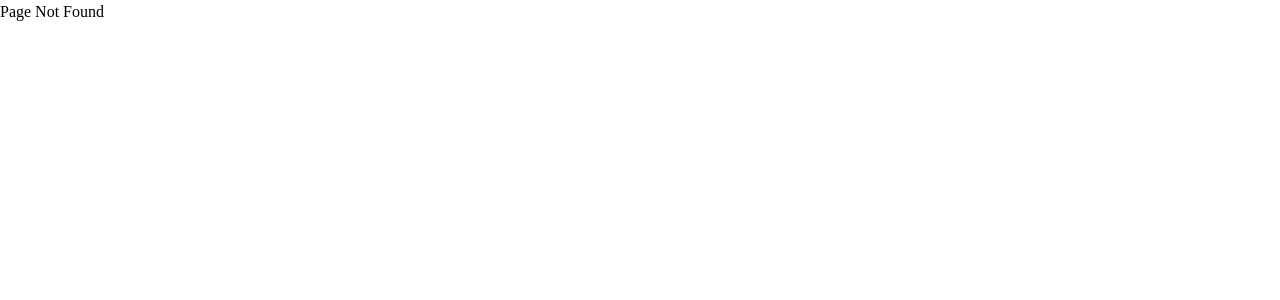
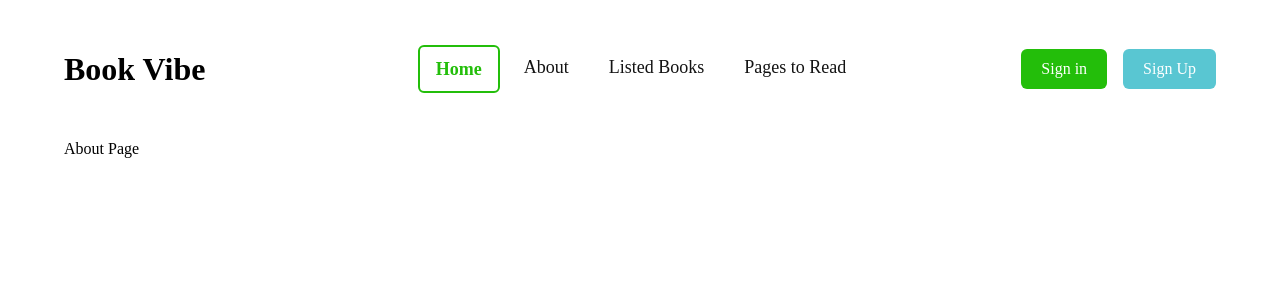
Before and after one commit to coderyeasin/bookvibe, a React (Vite) app: page /about in a window 1280 px wide. Before the commit this address had no page. Shown: the top 300 px of the page. Built offline with nearby package versions, Linux system fonts and the light colour scheme.

Commit message:
about-page

```diff
--- a/src/Routes/Routes.jsx
+++ b/src/Routes/Routes.jsx
@@ -2,6 +2,7 @@ import { createBrowserRouter } from "react-router";
 import Root from "../pages/Root/Root";
 import Home from "../pages/Home/Home";
 import ErrorPage from "../pages/ErrorPage/ErrorPage";
+import About from "../pages/About/About";
 
 export const router = createBrowserRouter([
   {
@@ -15,6 +16,10 @@ export const router = createBrowserRouter([
         path: "/",
         Component: Home,
       },
+      {
+        path: "/about",
+        Component: About,
+      },
     ],
   },
 ]);
--- a/src/components/Header/NavbarDesign.jsx
+++ b/src/components/Header/NavbarDesign.jsx
@@ -1,17 +1,20 @@
 import React from "react";
+import { Link } from "react-router";
 
 const NavbarDesign = () => {
+  const commonCls = "px-4 py-2 cursor-pointer text-[#131313] text-lg";
   const links = (
     <>
-      <li className="px-4 py-2 cursor-pointer border-2 border-[#23BE0A] text-[#23BE0A] font-semibold text-lg rounded-md">
-        Home
-      </li>
-      <li className="px-4 py-2 cursor-pointer text-[#131313] text-lg">
-        Listed Books
-      </li>
-      <li className="px-4 py-2 cursor-pointer text-[#131313] text-lg">
-        Pages to Read
-      </li>
+      <Link to="/">
+        <li className="px-4 py-2 cursor-pointer border-2 border-[#23BE0A] text-[#23BE0A] font-semibold text-lg rounded-md">
+          Home
+        </li>
+      </Link>
+      <Link to="/about">
+        <li className={commonCls}>About</li>
+      </Link>
+      <li className={commonCls}>Listed Books</li>
+      <li className={commonCls}>Pages to Read</li>
     </>
   );
   return (
--- /dev/null
+++ b/src/pages/About/About.jsx
@@ -0,0 +1,11 @@
+import React from "react";
+
+const About = () => {
+  return (
+    <div>
+      <h3>About Page</h3>
+    </div>
+  );
+};
+
+export default About;
--- a/src/pages/SingleBook/SingleBook.jsx
+++ b/src/pages/SingleBook/SingleBook.jsx
@@ -19,8 +19,9 @@ const SingleBook = ({ allBooksData }) => {
         </div>
         <div className="space-y-3">
           <div className="flex gap-5">
-            <p className={commonCls}>{tags[0]}</p>
-            <p className={commonCls}>{tags[1]}</p>
+            {tags?.map((tag) => (
+              <p className={commonCls}>{tag}</p>
+            ))}
           </div>
           <div className="border-b border-dashed border-gray-300 mb-4">
             <h3 className="text-[24px] font-bold truncate">{bookName}</h3>
```
